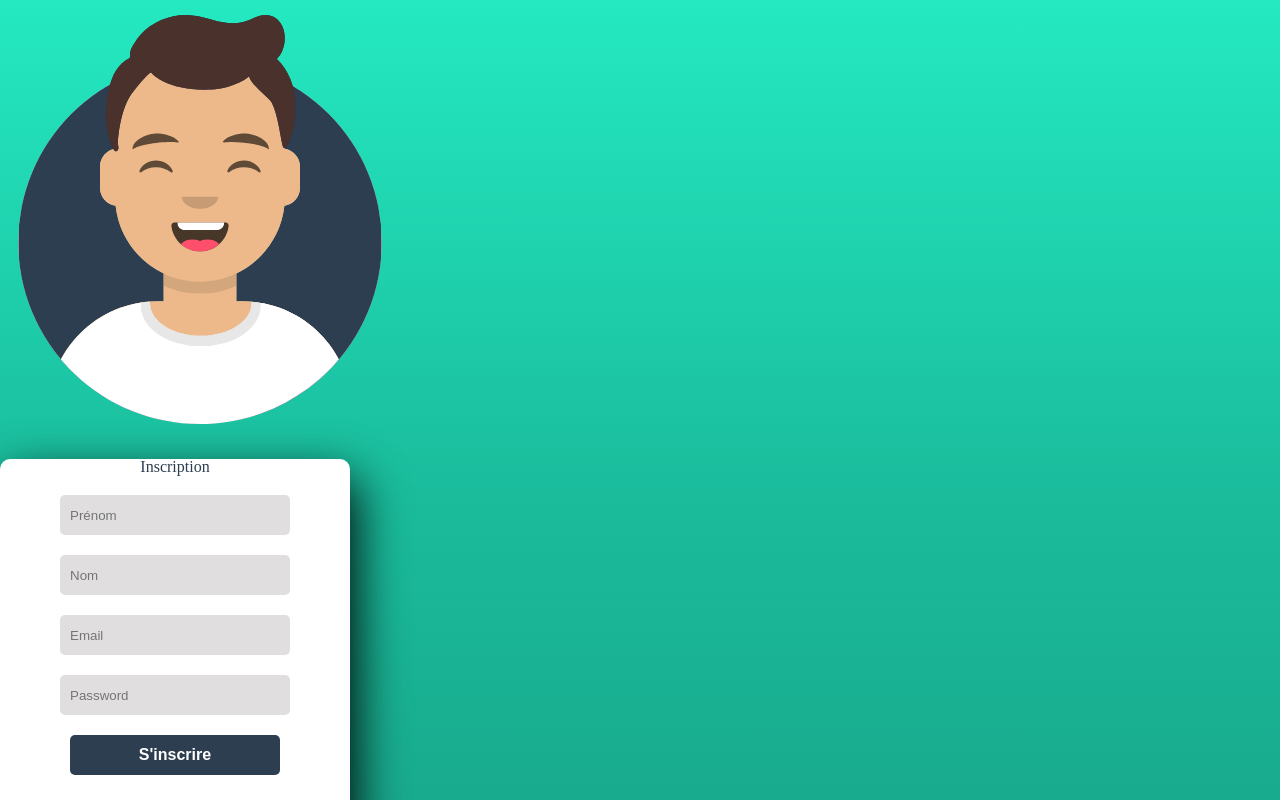
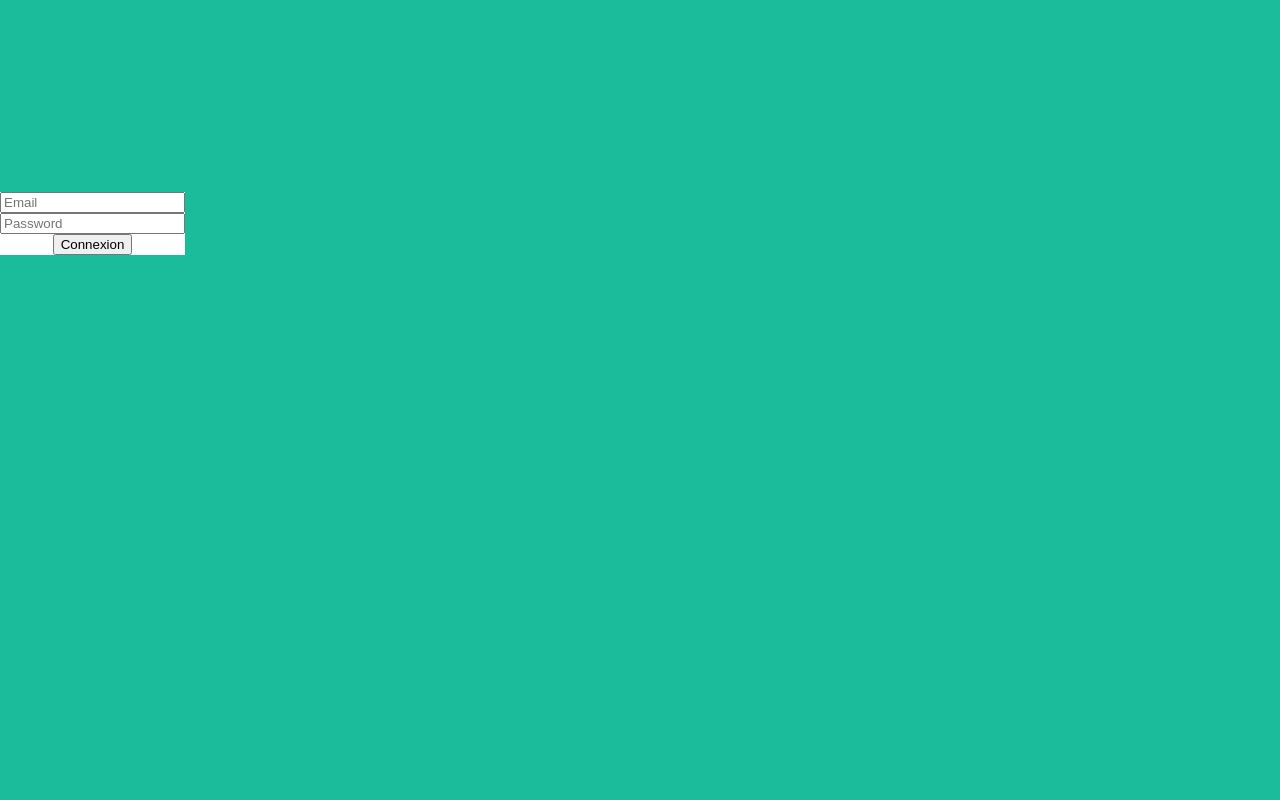
Before and after one commit to lewebologue/Portfolio_V2, a Vue app in the folder front/: page /login in a window 1280 px wide. Shown: the top 800 px of the page. Built offline with nearby package versions, Linux system fonts and the light colour scheme.

Commit message:
WIP AUTH PAGE

```diff
--- a/front/src/sass/components/AuthPage.scss
+++ b/front/src/sass/components/AuthPage.scss
@@ -1,4 +1,5 @@
 section{
+	background-color: $background-one;
 	margin: 0;
 	padding: 0;
 	display: flex;
@@ -6,98 +7,15 @@ section{
 	justify-content: center;
 	align-items: center;
 	min-height: 100vh;
-	background: linear-gradient(to bottom, #24e9c1, $background-one, #18a085);
-	img{
-		width: 25rem;
-		margin-bottom: 2rem;
+	.login{
+		padding-top: 12rem;
+		form{
+			display: flex;
+			flex-direction: column;
+			align-items: center;
+			justify-content: center;
+			background-color: white;
+			width: fit-content;
+		}
 	}
 }
-.main{
-    width: 350px;
-    height: 530px;
-    background: #fff;
-    overflow: hidden;
-    border-radius: 10px;
-    box-shadow: 5px 20px 50px #000;
-}
-#chk{
-	display: none;
-}
-.signup{
-	position: relative;
-	width:100%;
-	height: 100%;
-}
-label{
-	color: $primary-color;
-	font-size: 2.3em;
-	justify-content: center;
-	display: flex;
-	margin: 60px;
-	font-weight: bold;
-	cursor: pointer;
-	transition: .5s ease-in-out;
-}
-input{
-	width: 60%;
-	height: 20px;
-	background: #e0dede;
-	justify-content: center;
-	display: flex;
-	margin: 20px auto;
-	padding: 10px;
-	border: none;
-	outline: none;
-	border-radius: 5px;
-}
-button{
-	width: 60%;
-	height: 40px;
-	margin: 10px auto;
-	justify-content: center;
-	display: block;
-	color: #fff;
-	background: $primary-color;
-	font-size: 1em;
-	font-weight: bold;
-	margin-top: 20px;
-	outline: none;
-	border: none;
-	border-radius: 5px;
-	transition: .2s ease-in;
-	cursor: pointer;
-}
-button:hover{
-	background: lighten($color: $primary-color, $amount: 10);
-}
-.login{
-	height: 460px;
-	background: #eee;
-	border-radius: 60% / 10%;
-	transform: translateY(-180px);
-	transition: .8s ease-in-out;
-}
-.login label{
-	color: #ff4b2b;
-    padding-top: 0.4em;
-	transform: scale(.6);
-}
-
-#chk:checked ~ .login{
-	transform: translateY(-500px);
-}
-#chk:checked ~ .login label{
-	transform: scale(1);
-}
-#chk:checked ~ .signup label{
-	transform: scale(.6);
-}
-#password_error{
-	position: fixed;
-	top: 0;
-	color: white;
-	height: 2rem;
-	font-size: 1.2em;
-	padding: 0.8em;
-	font-weight: 600;
-}
--- a/front/src/views/Auth.vue
+++ b/front/src/views/Auth.vue
@@ -1,27 +1,11 @@
 <template>
     <section>
-		<div id="password_error"></div>
-		<img src="../assets/img/avataaars.svg" alt="ma trogne">
-        <div class="main">
-            <input type="checkbox" id="chk" aria-hidden="true">
-            <div class="signup">
-                <form v-on:submit.prevent="signUp">
-                    <label for="chk" aria-hidden="true">Inscription</label>
-                    <input type="text" name="txt" id="firstName" placeholder="Prénom" required v-model="signUpInput.firstName" minlength="2" aria-label="Prénom">
-                    <input type="text" name="txt" placeholder="Nom" required v-model="signUpInput.lastName" minlength="2" aria-label="Nom">
-                    <input type="email" name="email" placeholder="Email" required v-model="signUpInput.email" aria-label="email">
-                    <input type="password" name="pswd" placeholder="Password" required v-model="signUpInput.password" minlength="8" aria-label="mot de passe">
-                    <button>S'inscrire</button>
-                </form>
-            </div>
         <div class="login">
             <form v-on:submit.prevent="login">
-                    <label for="chk" aria-hidden="true" class="login--label">Connexion</label>
                 <input type="email" name="email" placeholder="Email" required v-model="loginInput.email" aria-label="email">
                 <input type="password" name="pswd" placeholder="Password" required v-model="loginInput.password" minlength="8" aria-label="mot de passe">
                 <button>Connexion</button>
             </form>
-            </div>
         </div>
     </section>
 </template>
@@ -35,12 +19,6 @@ export default {
                 "email" : "",
                 "pawword": "",
             },
-            signUpInput: {
-                "firstName": "",
-                "lastName": "",
-                "email": "",
-                "password": ""
-            }
         }
     },
     methods: {
```
Lines whose indentation alone changed are shown as unchanged.
